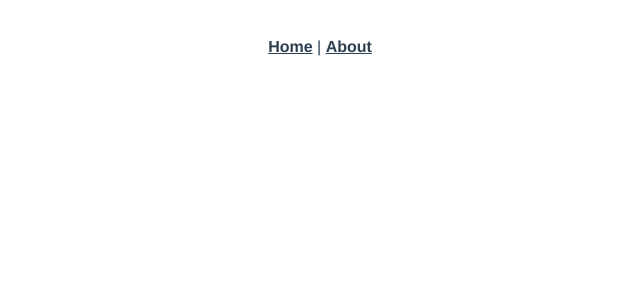
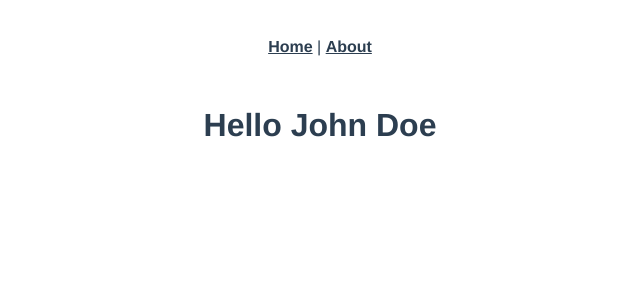
Before and after one commit to jskjw157/vue-example, a Vue app in the folder project/: page /databinding/string in a window 1280 px wide. Before the commit this address had no page. Shown: the top 300 px of the page, without its empty margins (320-960 px from the left). Built offline with nearby package versions, Linux system fonts and the light colour scheme.

Commit message:
[ADD] 파일 추가

```diff
--- a/project/package.json
+++ b/project/package.json
@@ -40,7 +40,10 @@
     "parserOptions": {
       "parser": "@babel/eslint-parser"
     },
-    "rules": {}
+    "rules": {
+        "space-before-function-paren": "off",
+        "indent": "off"
+    }
   },
   "browserslist": [
     "> 1%",
--- a/project/src/router/index.js
+++ b/project/src/router/index.js
@@ -16,7 +16,12 @@ const routes = [
     // route level code-splitting
     // this generates a separate chunk (about.[hash].js) for this route
     // which is lazy-loaded when the route is visited.
-    component: () => import(/* webpackChunkName: "about", webpackPrefetch:true */ '../views/AboutView.vue')
+    component: () => import(/* webpackChunkName: "about" */ '../views/AboutView.vue')
+  },
+  {
+    path: '/databinding/string',
+    name: 'DataBindingStringView',
+    component: () => import(/* webpackChunkName: "databinding", webpackPrefetch:true */ '../views/1_databinding/DataBindingStringView.vue')
   }
 ]
 
--- /dev/null
+++ b/project/src/views/1_databinding/DataBindingStringView.vue
@@ -0,0 +1,21 @@
+<template>
+  <div>
+    <h1>Hello {{ userName }}</h1>
+    <p></p>
+  </div>
+</template>
+
+<script>
+// 1. html 코드는 template tag 에 작성한다. 모든 tag에는 꼭 최상위 태그가 있어야된다.
+// 2. style tag에 scoped 속성을 정의하면 해당 css는 해당 vue파일에만 적용된다.
+export default {
+  data() {
+    return {
+      userName: 'John Doe',
+      message: 'Welcome'
+    }
+  }
+}
+</script>
+<style scoped>
+</style>
```
